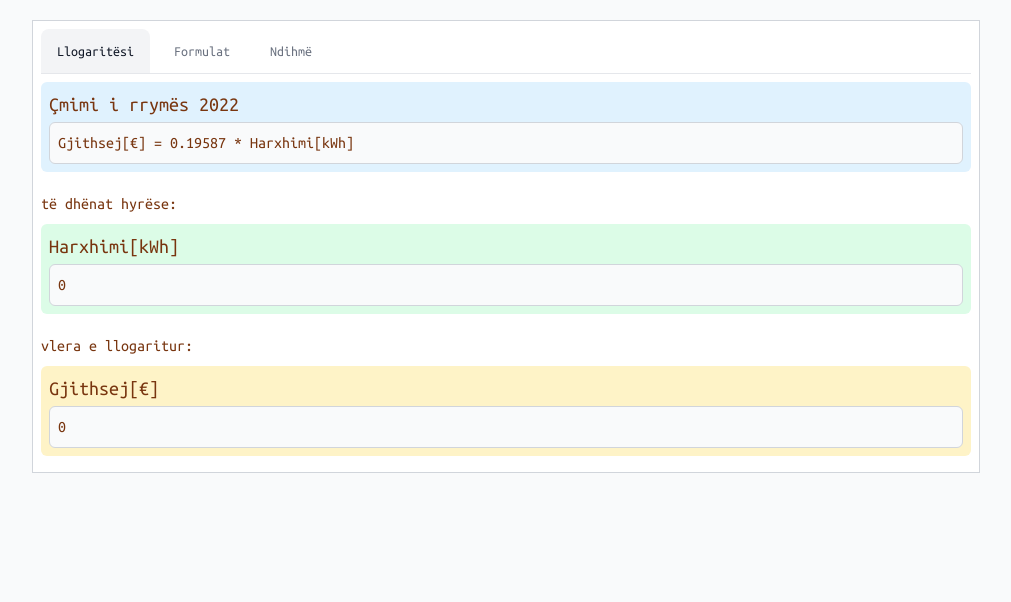
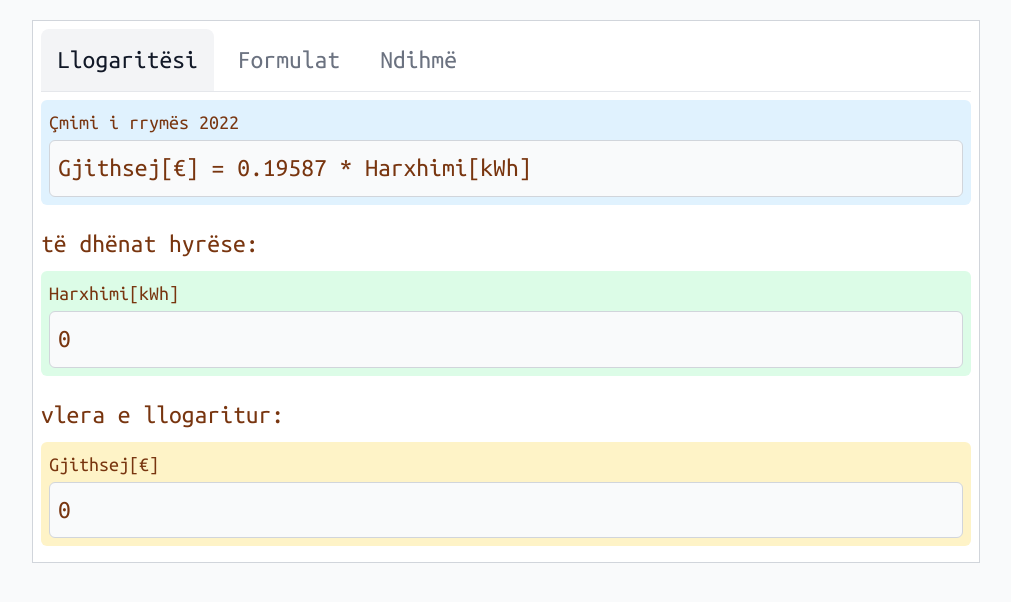
Before and after one commit to mensaco/MetaCalculator, a plain HTML site: page index.html in a window 1280 px wide. Shown: the whole page, without its empty margins (134-1145 px from the left). Drawn offline with Linux system fonts and the light colour scheme.

Commit message:
q&d fix for larger screens

```diff
--- a/index.html
+++ b/index.html
@@ -14,13 +14,13 @@
     <link href="./css/Styles.css" rel="stylesheet">
 </head>
 
-<body>
+<body class="xl:text-[1.6rem]">
     <div class="h-screen bg-gray-50 p-2">
 
         <div class="w-full my-3 md:w-5/6 lg:w-4/5 xl:w-3/4 2xl:w-2/3  mx-auto p-2 bg-white border border-gray-300">
             <!-- <dummy class="active btn-disabled"></dummy> -->
             <ul
-                class="flex flex-wrap text-sm font-medium text-center text-gray-500 border-b border-gray-200 dark:border-gray-700 dark:text-gray-400">
+                class="flex flex-wrap font-medium text-center text-gray-500 border-b border-gray-200 dark:border-gray-700 dark:text-gray-400">
 
                 <li class="mr-2">
                     <a href="#" aria-current="page"
```
Also changed, not shown: css/Styles.css.
